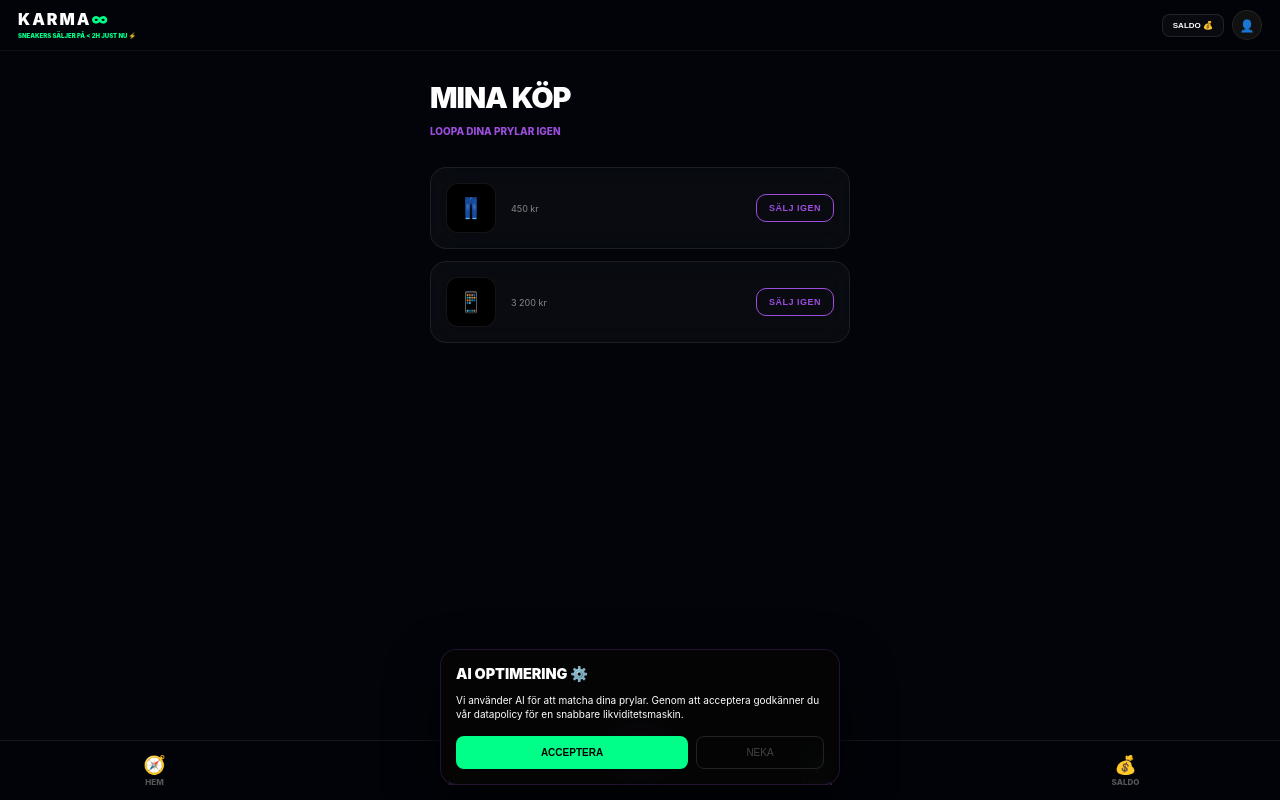
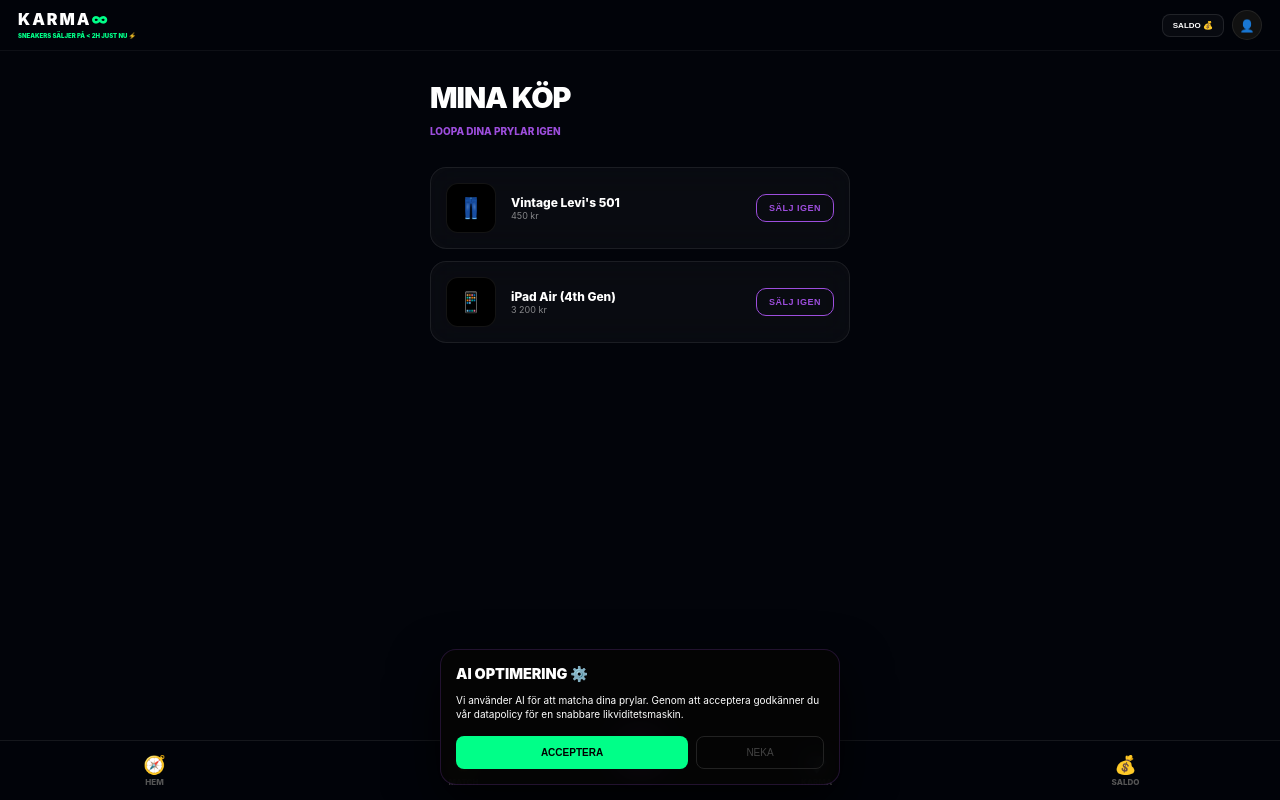
Before and after one commit to gascheckking/marketbeg-appGem, a Next.js app: page /dashboard/history in a window 1280 px wide. Built offline with nearby package versions, Linux system fonts and the light colour scheme.

Commit message:
Update page.tsx

```diff
--- a/app/dashboard/history/page.tsx
+++ b/app/dashboard/history/page.tsx
@@ -6,6 +6,7 @@ export default function PurchaseHistory() {
   const router = useRouter();
   const [loadingId, setLoadingId] = useState<number | null>(null);
 
+  // Vi ser till att nyckeln heter 'name' här...
   const previousPurchases = [
     { id: 101, name: "Vintage Levi's 501", price: "450 kr", img: "👖" },
     { id: 102, name: "iPad Air (4th Gen)", price: "3 200 kr", img: "📱" }
@@ -33,7 +34,8 @@ export default function PurchaseHistory() {
                 {item.img}
               </div>
               <div>
-                <h3 style={{ margin: 0, fontSize: '12px', fontWeight: 800 }}>{item.item}</h3>
+                {/* FIXAD RAD: Nu mappar vi mot {item.name} istället för {item.item} */}
+                <h3 style={{ margin: 0, fontSize: '12px', fontWeight: 800 }}>{item.name}</h3>
                 <p style={{ margin: 0, fontSize: '9px', opacity: 0.5 }}>{item.price}</p>
               </div>
             </div>
```
